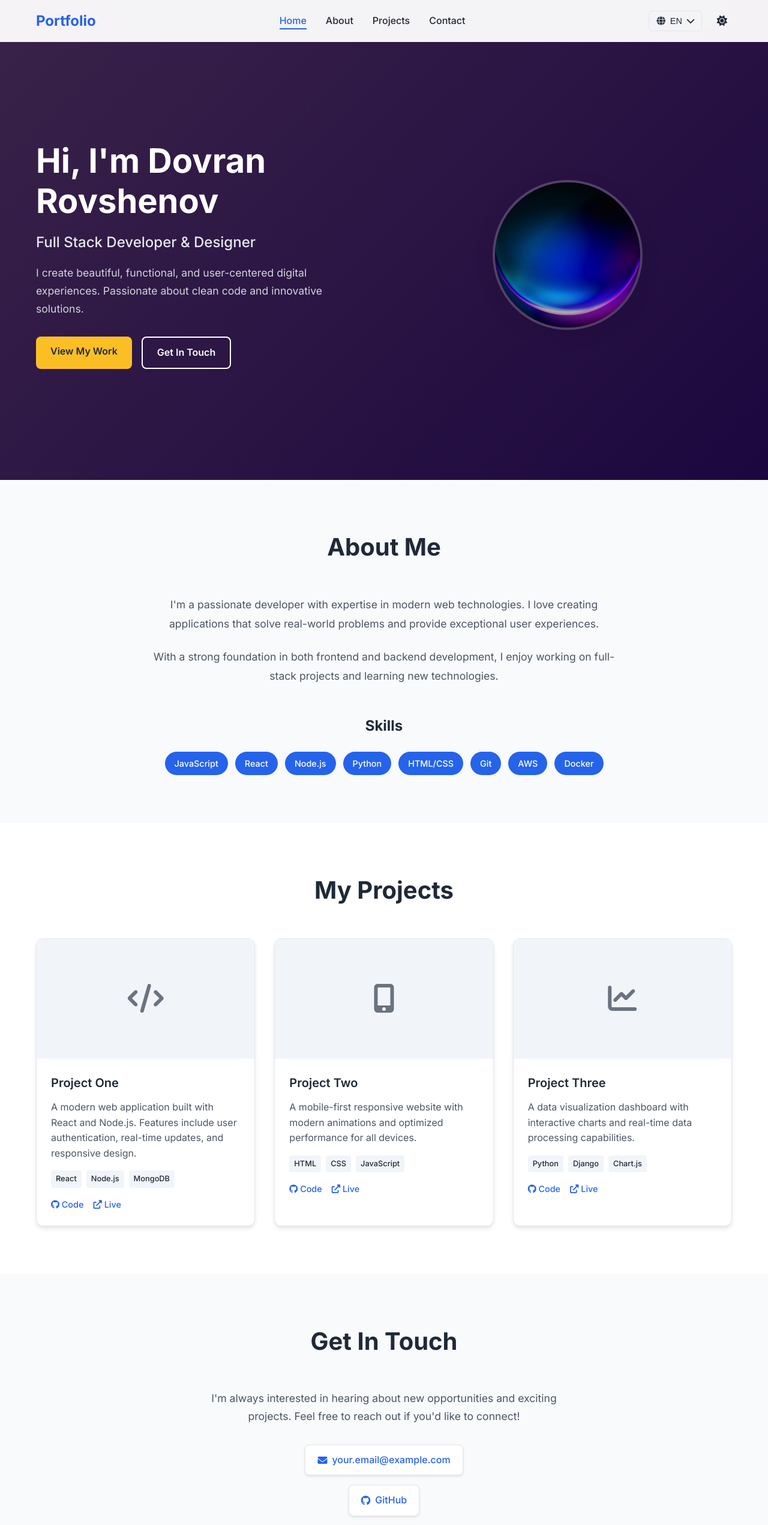
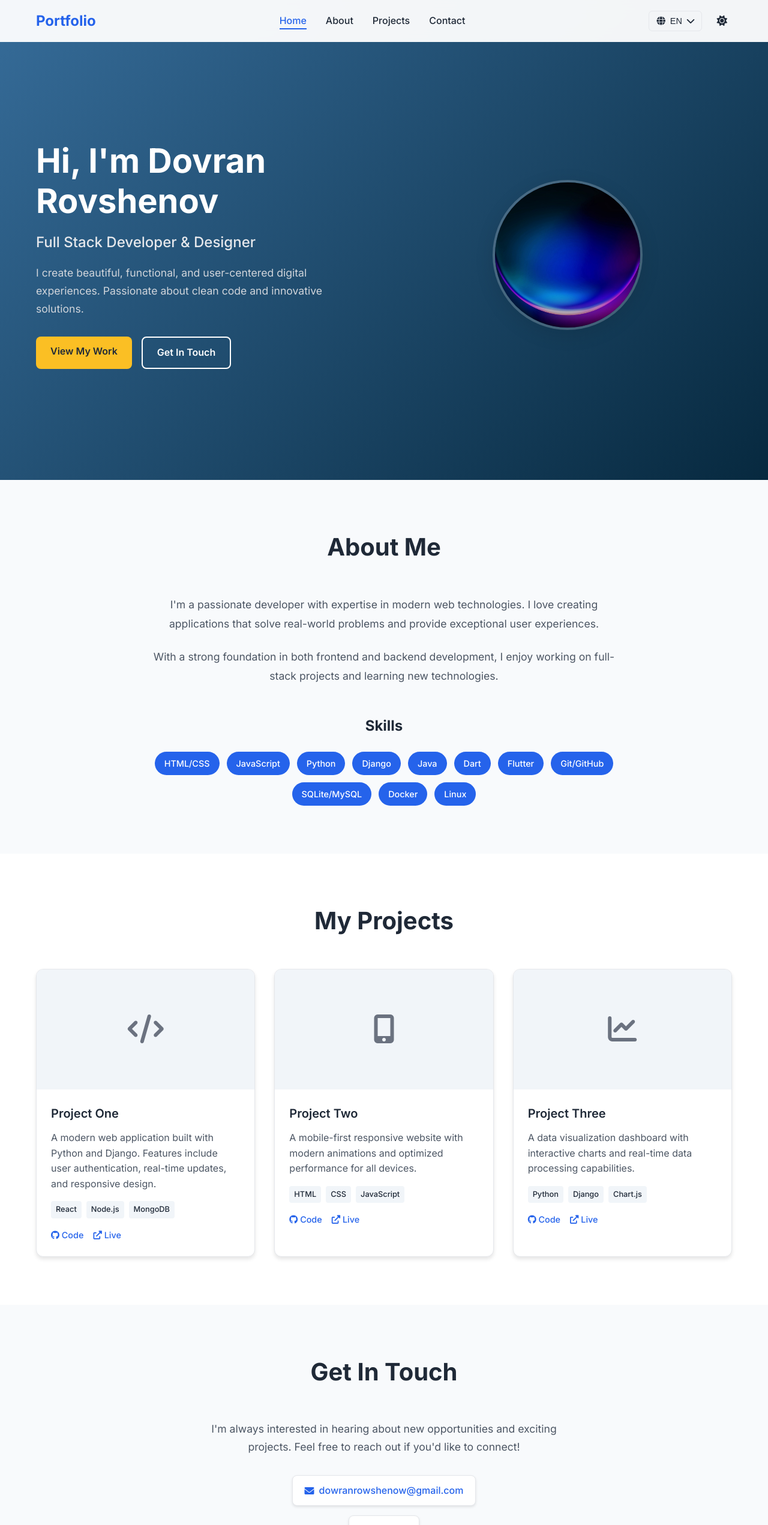
Before and after one commit to DowranRowshenow/Portfolio, a plain HTML site: page index.html in a window 1280 px wide. Shown: the top 2542 px of the page at 60% size. Drawn offline with Linux system fonts and the light colour scheme.

Commit message:
Update Skills

```diff
--- a/index.html
+++ b/index.html
@@ -98,14 +98,17 @@
                     <div class="skills">
                         <h3 id="skills-title">Skills</h3>
                         <div class="skill-tags">
+                            <span class="skill-tag">HTML/CSS</span>
                             <span class="skill-tag">JavaScript</span>
-                            <span class="skill-tag">React</span>
-                            <span class="skill-tag">Node.js</span>
                             <span class="skill-tag">Python</span>
-                            <span class="skill-tag">HTML/CSS</span>
-                            <span class="skill-tag">Git</span>
-                            <span class="skill-tag">AWS</span>
+                            <span class="skill-tag">Django</span>
+                            <span class="skill-tag">Java</span>
+                            <span class="skill-tag">Dart</span>
+                            <span class="skill-tag">Flutter</span>
+                            <span class="skill-tag">Git/GitHub</span>
+                            <span class="skill-tag">SQLite/MySQL</span>
                             <span class="skill-tag">Docker</span>
+                            <span class="skill-tag">Linux</span>
                         </div>
                     </div>
                 </div>
@@ -136,8 +139,8 @@
                             <span class="tech-tag">MongoDB</span>
                         </div>
                         <div class="project-links">
-                            <a href="#" class="project-link"><i class="fab fa-github"></i> <span id="project-code">Code</span></a>
-                            <a href="#" class="project-link"><i class="fas fa-external-link-alt"></i> <span id="project-live">Live</span></a>
+                            <a href="#" class="project-link"><i class="fab fa-github"></i> <span id="project-code-text">Code</span></a>
+                            <a href="#" class="project-link"><i class="fas fa-external-link-alt"></i> <span id="project-live-text">Live</span></a>
                         </div>
                     </div>
                 </div>
@@ -204,11 +207,11 @@
                         Feel free to reach out if you'd like to connect!
                     </p>
                     <div class="contact-links">
-                        <a href="mailto:your.email@example.com" class="contact-link">
+                        <a href="mailto:dowranrowshenow@gmail.com" class="contact-link">
                             <i class="fas fa-envelope"></i>
-                            your.email@example.com
+                            dowranrowshenow@gmail.com
                         </a>
-                        <a href="https://github.com/yourusername" class="contact-link" target="_blank">
+                        <a href="https://github.com/dowranrowshenow" class="contact-link" target="_blank">
                             <i class="fab fa-github"></i>
                             GitHub
                         </a>
@@ -216,9 +219,13 @@
                             <i class="fab fa-linkedin"></i>
                             LinkedIn
                         </a>
-                        <a href="https://twitter.com/yourusername" class="contact-link" target="_blank">
-                            <i class="fab fa-twitter"></i>
-                            Twitter
+                        <a href="https://fiverr.com/dowranrowshenow" class="contact-link" target="_blank">
+                            <i class="fab fa-fiverr"></i>
+                            Fiverr
+                        </a>
+                        <a href="https://leetcode.com/dowranrowshenow/" class="contact-link" target="_blank">
+                            <i class="fab fa-leetcode"></i>
+                            LeetCode
                         </a>
                     </div>
                 </div>
@@ -229,7 +236,7 @@
     <!-- Footer -->
     <footer class="footer">
         <div class="container">
-            <p id="footer-copyright">&copy; 2024 Your Name. All rights reserved.</p>
+            <p id="footer-copyright">&copy; 2025 Your Name. All rights reserved.</p>
         </div>
     </footer>
 
--- a/styles.css
+++ b/styles.css
@@ -9,6 +9,7 @@
     background-color: #39333d;
     color: #e6dde4;
 }
+
 :root {
     /* Light Theme Colors */
     --bg-primary: #ffffff;
@@ -24,7 +25,7 @@
     --shadow-color: rgba(0, 0, 0, 0.1);
     --nav-bg: rgba(255, 255, 255, 0.95);
     --card-bg: #ffffff;
-    --hero-gradient: linear-gradient(135deg, #3a2349 0%, #1c073f 100%);
+    --hero-gradient: linear-gradient(135deg, #366c99 0%, #07293f 100%);
 }
 
 [data-theme="dark"] {
--- a/translations.js
+++ b/translations.js
@@ -30,7 +30,7 @@ const translations = {
         "project-1-title": "Project One",
         "project-2-title": "Project Two",
         "project-3-title": "Project Three",
-        "project-1-desc": "A modern web application built with React and Node.js. Features include user authentication, real-time updates, and responsive design.",
+        "project-1-desc": "A modern web application built with Python and Django. Features include user authentication, real-time updates, and responsive design.",
         "project-2-desc": "A mobile-first responsive website with modern animations and optimized performance for all devices.",
         "project-3-desc": "A data visualization dashboard with interactive charts and real-time data processing capabilities.",
         "project-code": "Code",
@@ -74,7 +74,7 @@ const translations = {
         "project-1-title": "Proje Bir",
         "project-2-title": "Proje İki",
         "project-3-title": "Proje Üç",
-        "project-1-desc": "React ve Node.js ile geliştirilmiş modern bir web uygulaması. Kullanıcı kimlik doğrulama, gerçek zamanlı güncellemeler ve duyarlı tasarım özelliklerini içerir.",
+        "project-1-desc": "Python ve Django ile geliştirilmiş modern bir web uygulaması. Kullanıcı kimlik doğrulama, gerçek zamanlı güncellemeler ve duyarlı tasarım özelliklerini içerir.",
         "project-2-desc": "Modern animasyonlar ve tüm cihazlar için optimize edilmiş performans ile mobil öncelikli duyarlı web sitesi.",
         "project-3-desc": "Etkileşimli grafikler ve gerçek zamanlı veri işleme yetenekleri ile veri görselleştirme paneli.",
         "project-code": "Kod",
@@ -118,7 +118,7 @@ const translations = {
         "project-1-title": "Проект Один",
         "project-2-title": "Проект Два",
         "project-3-title": "Проект Три",
-        "project-1-desc": "Современное веб-приложение, построенное с React и Node.js. Включает аутентификацию пользователей, обновления в реальном времени и адаптивный дизайн.",
+        "project-1-desc": "Современное веб-приложение, построенное с Python и Django. Включает аутентификацию пользователей, обновления в реальном времени и адаптивный дизайн.",
         "project-2-desc": "Адаптивный веб-сайт с мобильным приоритетом, современными анимациями и оптимизированной производительностью для всех устройств.",
         "project-3-desc": "Панель визуализации данных с интерактивными диаграммами и возможностями обработки данных в реальном времени.",
         "project-code": "Код",
@@ -139,8 +139,8 @@ const translations = {
         // Navigation
         "nav-logo": "Portfoliýo",
         "nav-home": "Baş sahypa",
-        "nav-about": "Men hakynda",
-        "nav-projects": "Layihalar",
+        "nav-about": "Men hakda",
+        "nav-projects": "Proýektler",
         "nav-contact": "Habarlaşmak",
 
         // Hero Section
@@ -152,25 +152,25 @@ const translations = {
         "btn-contact": "Habarlaş",
 
         // About Section
-        "about-title": "Men hakynda",
+        "about-title": "Men hakda",
         "about-text-1": "Häzirki zaman web tehnologiýalarynda tejribeli gyzgyn öndüriji. Hakyky dünýä meselerini çözýän we ajaýyp ulanyjy tejribesi berýän programma döretmekden lezzet alýan.",
-        "about-text-2": "Frontend hem backend öndürmekde güýçli esasa eýe bolup, full-stack layihalar üstünde işlemekden we täze tehnologiýalar öwrenmekden lezzet alýan.",
+        "about-text-2": "Frontend hem backend öndürmekde güýçli esasa eýe bolup, full-stack proýektler üstünde işlemekden we täze tehnologiýalar öwrenmekden lezzet alýan.",
         "skills-title": "Ukyplar",
 
         // Projects Section
-        "projects-title": "Layihalarym",
-        "project-1-title": "Layiha Bir",
-        "project-2-title": "Layiha Iki",
-        "project-3-title": "Layiha Üç",
-        "project-1-desc": "React we Node.js bilen düzülen häzirki zaman web programmasy. Ulanyjy şahsyýetini tassyklamak, hakyky wagtynda täzelenmeler we jogapkar dizaýn aýratynlyklaryny öz içine alýar.",
+        "projects-title": "Proýektlerim",
+        "project-1-title": "Proýekt Bir",
+        "project-2-title": "Proýekt Iki",
+        "project-3-title": "Proýekt Üç",
+        "project-1-desc": "Python we Django bilen düzülen häzirki zaman web programmasy. Ulanyjy şahsyýetini tassyklamak, hakyky wagtynda täzelenmeler we jogapkar dizaýn aýratynlyklaryny öz içine alýar.",
         "project-2-desc": "Mobil öňcelikli jogapkar web sahypasy, häzirki zaman animasiýalary we ähli enjamlara optimizirlenen işjeňlik bilen.",
         "project-3-desc": "Girişimli grafikler we hakyky wagtynda maglumat işlemek ukyplary bilen maglumat görkezme paneli.",
         "project-code": "Kod",
-        "project-live": "Ganly",
+        "project-live": "Janly",
 
         // Contact Section
         "contact-title": "Habarlaş",
-        "contact-text": "Täze mümkinçilikler we gyzykly layihalar barada eşitmekden hemişe gyzyklanýan. Habarlaşmak isleseňiz, çekinmäň!",
+        "contact-text": "Täze mümkinçilikler we gyzykly proýektler barada eşitmekden hemişe gyzyklanýan. Habarlaşmak isleseňiz, çekinmäň!",
 
         // Footer
         "footer-copyright": "©2025 Döwran Röwşenow. Ähli hukuklar goraglanan."
```
